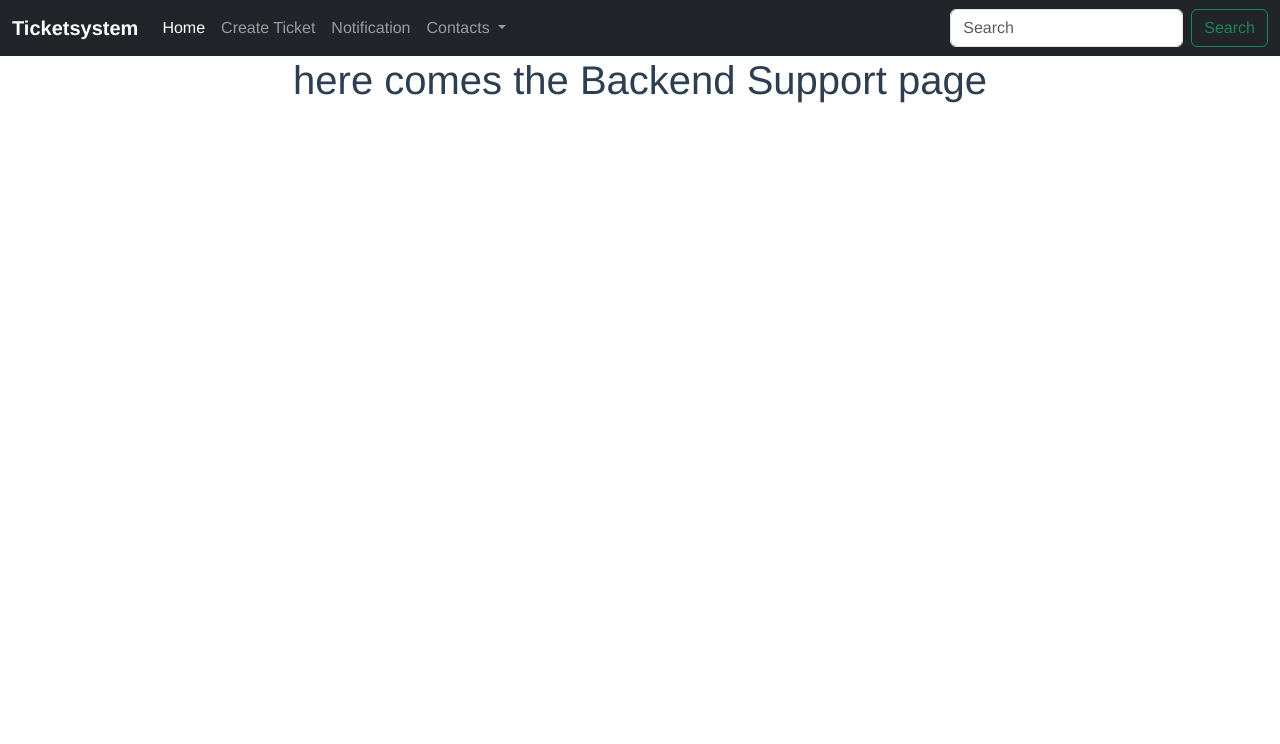
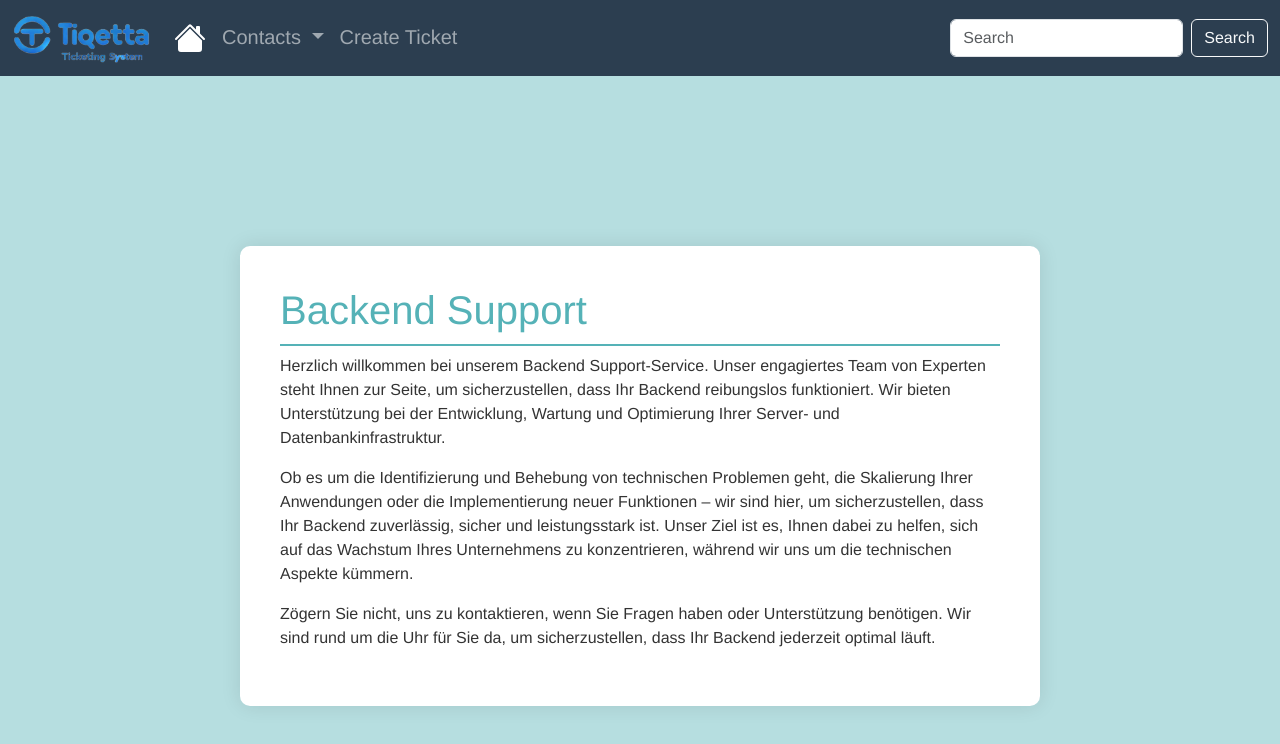
Before and after one commit to KanberZeren/ticketsystem-frontend, a Vue app: page /BackendSupport in a window 1280 px wide. Shown: the top 744 px of the page. Built offline with nearby package versions, Linux system fonts and the light colour scheme.

Commit message:
Design anpassung

```diff
--- a/src/App.vue
+++ b/src/App.vue
@@ -1,24 +1,34 @@
 <template>
-  <NavBar></NavBar>
-  <router-view/>
+  <div id="app">
+    <NavBar></NavBar>
+    <router-view class="main-content"></router-view>
+    <!--<FooterBar></FooterBar>-->
+  </div>
 </template>
 
 <script>
 import NavBar from '@/components/NavBar.vue'
+// import FooterBar from '@/components/FooterBar.vue'
 
 export default {
   name: 'App',
-  components: { NavBar }
+  components: { NavBar } // FooterBar
 }
 </script>
 
 <style>
 #app {
+  display: flex;
+  flex-direction: column;
+  min-height: 100vh;
   font-family: Avenir, Helvetica, Arial, sans-serif;
   -webkit-font-smoothing: antialiased;
   -moz-osx-font-smoothing: grayscale;
-  text-align: center;
   color: #2c3e50;
+}
+
+.main-content{
+  flex: 1;
 }
 
 nav {
--- /dev/null
+++ b/src/components/FooterBar.vue
@@ -0,0 +1,38 @@
+<script>
+export default {
+  name: 'FooterBar'
+}
+</script>
+
+<template>
+  <footer class="py-3 my-4 footer">
+    <ul class="nav justify-content-center border-bottom pb-3 mb-3">
+      <li class="nav-item"><a href="/" class="nav-link px-2 text-muted">Home</a></li>
+      <li class="nav-item"><a href="#" class="nav-link px-2 text-muted">Kontakt</a></li>
+      <li class="nav-item"><a href="#" class="nav-link px-2 text-muted">LinkedIn</a></li>
+      <li class="nav-item"><a href="#" class="nav-link px-2 text-muted">FAQs</a></li>
+      <li class="nav-item"><a href="#" class="nav-link px-2 text-muted">Impressum</a></li>
+    </ul>
+    <p class="text-center text-muted">© 2021 Company, Inc</p>
+  </footer>
+</template>
+
+<style scoped>
+.footer {
+  padding: 20px 50px;
+  display: flex;
+  justify-content: center;
+  align-items: center;
+  flex-direction: column;
+  position: fixed;
+  bottom: 0;
+  width: 100%;
+}
+
+.footer p {
+  color: #fff;
+  margin: 15px 0 10px 0;
+  font-size: 1rem;
+  font-weight: 300;
+}
+</style>
--- a/src/components/HomePage.vue
+++ b/src/components/HomePage.vue
@@ -13,6 +13,5 @@ export default {
 }
 </script>
 
-<!-- Add "scoped" attribute to limit CSS to this component only -->
 <style scoped>
 </style>
--- a/src/components/NavBar.vue
+++ b/src/components/NavBar.vue
@@ -5,38 +5,42 @@ export default {
 </script>
 
 <template>
-  <nav class="navbar navbar-expand-lg navbar-dark bg-dark">
+  <nav class="navbar navbar-expand-lg navbar-dark bg">
     <div class="container-fluid">
-      <router-link class="navbar-brand" to="/">Ticketsystem</router-link>
+      <router-link class="navbar-brand" to="/">
+        <img src="@/assets/logo.png" alt="Tiqetta" class="logo" to="/">
+      </router-link>
       <button class="navbar-toggler" type="button" data-bs-toggle="collapse" data-bs-target="#navbarScroll" aria-controls="navbarScroll" aria-expanded="false" aria-label="Toggle navigation">
         <span class="navbar-toggler-icon"></span>
       </button>
       <div class="collapse navbar-collapse" id="navbarScroll">
         <ul class="navbar-nav me-auto my-2 my-lg-0 navbar-nav-scroll" style="a--bs-scroll-height: 100px;">
           <li class="nav-item">
-            <router-link class="nav-link active" aria-current="page" to="/">Home</router-link>
-          </li>
-          <li class="nav-item">
-            <router-link class="nav-link" to="/NewTicket">Create Ticket</router-link>
-          </li>
-          <li class="nav-item">
-            <router-link class="nav-link" to="/Notification">Notification</router-link>
+            <router-link class="nav-link active" aria-current="page" to="/">
+              <svg xmlns="http://www.w3.org/2000/svg" width="32" height="32" fill="currentColor" class="bi bi-house-fill" viewBox="0 0 16 16">
+                <path d="M8.707 1.5a1 1 0 0 0-1.414 0L.646 8.146a.5.5 0 0 0 .708.708L8 2.207l6.646 6.647a.5.5 0 0 0 .708-.708L13 5.793V2.5a.5.5 0 0 0-.5-.5h-1a.5.5 0 0 0-.5.5v1.293z"/>
+                <path d="m8 3.293 6 6V13.5a1.5 1.5 0 0 1-1.5 1.5h-9A1.5 1.5 0 0 1 2 13.5V9.293z"/>
+              </svg>
+            </router-link>
           </li>
           <li class="nav-item dropdown">
             <a class="nav-link dropdown-toggle" href="#" id="navbarScrollingDropdown" role="button" data-bs-toggle="dropdown" aria-expanded="false">
               Contacts
             </a>
             <ul class="dropdown-menu" aria-labelledby="navbarScrollingDropdown">
-              <li><router-link class="dropdown-item" to="/ItServiceSupport">IT-Service-Support</router-link></li>
-              <li><router-link class="dropdown-item" to="/BackendSupport">Backend-Support</router-link></li>
+              <li><router-link class="dropdown dropdown-item" to="/ItServiceSupport">IT-Service-Support</router-link></li>
+              <li><router-link class="dropdown dropdown-item" to="/BackendSupport">Backend-Support</router-link></li>
               <li><hr class="dropdown-divider"></li>
-              <li><router-link class="dropdown-item" to="/ServiceCenter">Service-Center</router-link></li>
+              <li><router-link class="dropdown dropdown-item" to="/ServiceCenter">Service-Center</router-link></li>
             </ul>
           </li>
+          <router-link class="nav-link" :class="{ active: $route.path === '/NewTicket' }" to="/NewTicket">
+            Create Ticket
+          </router-link>
         </ul>
         <form class="d-flex">
           <input class="form-control me-2" type="search" placeholder="Search" aria-label="Search">
-          <button class="btn btn-outline-success" type="submit">Search</button>
+          <button class="btn btn-outline-light" type="submit">Search</button>
         </form>
       </div>
     </div>
@@ -44,5 +48,25 @@ export default {
 </template>
 
 <style scoped>
+.logo{
+  width: 138px;
+  height: 50px;
+}
+
+.nav-link{
+  font-size: 20px;
+}
+
+.bg{
+  background-color: #2c3e50;
+}
+
+.dropdown{
+  color: #2382d6;
+}
+
+.nav-link.active {
+  color: #2382d6;
+}
 
 </style>
--- a/src/components/NewTicket.vue
+++ b/src/components/NewTicket.vue
@@ -1,28 +1,34 @@
 <template>
-  <div class="NewTicket">
+  <div class="new-ticket-container">
     <h1>Create New Ticket</h1>
-    <form @submit.prevent="saveTicket">
+    <form @submit.prevent="saveTicket" class="ticket-form">
+      <div class="form-group">
         <label for="betreff">Betreff:</label>
-      <input v-model="betreff" type="text" required />
+        <input v-model="betreff" type="text" required class="form-control" />
+      </div>
 
+      <div class="form-group">
         <label for="nachricht">Nachricht:</label>
-      <textarea v-model="nachricht" required></textarea>
+        <textarea v-model="nachricht" required class="form-control"></textarea>
+      </div>
 
+      <div class="form-group">
         <label for="status">Status:</label>
-      <select v-model="status" required>
-        <option value="OFFEN">Offen</option>
+        <select v-model="status" required class="form-control">
+          <option value="OFFEN" disabled selected>Offen</option>
           <option value="GELÖST">Gelöst</option>
           <option value="WARTEND">Wartend</option>
-        <option value="IN_BEARBEITUNG">in Bearbeitung</option>
+          <option value="IN_BEARBEITUNG">In Bearbeitung</option>
         </select>
-
-      <!-- Display the created at time after saving a new ticket -->
-      <div v-if="erstelltAm">
-        <label>Erstellt am:</label>
-        <span>{{ erstelltAm }}</span>
       </div>
 
-      <button type="submit">Speichern</button>
+      <!-- Display the created time after saving a new ticket -->
+      <div v-if="erstelltAm" class="form-group">
+        <label>Erstellt am:</label>
+        <span class="created-at">{{ erstelltAm }}</span>
+      </div>
+
+      <button type="submit" class="btn btn-primary">Speichern</button>
     </form>
   </div>
 </template>
@@ -35,7 +41,7 @@ export default {
     return {
       betreff: '',
       nachricht: '',
-      status: 'Offen', // default set "Offen" da Ticket neu erstell und somit noch nicht bearbeitet sein kann
+      status: 'Offen',
       erstelltAm: null
     }
   },
@@ -58,4 +64,44 @@ export default {
 </script>
 
 <style scoped>
+.new-ticket-container {
+  max-width: 600px;
+  margin: auto;
+}
+
+.ticket-form {
+  display: grid;
+  gap: 1rem;
+}
+
+.form-group {
+  margin-bottom: 1rem;
+}
+
+.form-control {
+  width: 100%;
+  padding: 0.5rem;
+  font-size: 1rem;
+  border: 1px solid #ccc;
+  border-radius: 4px;
+}
+
+.created-at {
+  font-weight: bold;
+}
+
+.btn-primary {
+  background-color: #007bff;
+  color: white;
+  padding: 0.5rem 1rem;
+  border: none;
+  border-radius: 4px;
+  cursor: pointer;
+}
+
+.form-control:disabled {
+  background-color: #f8f9fa;
+  color: #6c757d;
+  cursor: not-allowed;
+}
 </style>
--- a/src/views/BackendSupportView.vue
+++ b/src/views/BackendSupportView.vue
@@ -1,13 +1,46 @@
-<script setup>
-
-</script>
-
 <template>
-  <div class="BackendSupport">
-    <h1>here comes the Backend Support page</h1>
+  <div class="SupportPage">
+    <div class="content">
+      <h1>Backend Support</h1>
+      <p>
+        Herzlich willkommen bei unserem Backend Support-Service. Unser engagiertes Team von Experten steht Ihnen zur Seite, um sicherzustellen, dass Ihr Backend reibungslos funktioniert. Wir bieten Unterstützung bei der Entwicklung, Wartung und Optimierung Ihrer Server- und Datenbankinfrastruktur.
+      </p>
+      <p>
+        Ob es um die Identifizierung und Behebung von technischen Problemen geht, die Skalierung Ihrer Anwendungen oder die Implementierung neuer Funktionen – wir sind hier, um sicherzustellen, dass Ihr Backend zuverlässig, sicher und leistungsstark ist. Unser Ziel ist es, Ihnen dabei zu helfen, sich auf das Wachstum Ihres Unternehmens zu konzentrieren, während wir uns um die technischen Aspekte kümmern.
+      </p>
+      <p>
+        Zögern Sie nicht, uns zu kontaktieren, wenn Sie Fragen haben oder Unterstützung benötigen. Wir sind rund um die Uhr für Sie da, um sicherzustellen, dass Ihr Backend jederzeit optimal läuft.
+      </p>
+    </div>
   </div>
 </template>
 
 <style scoped>
+.SupportPage {
+  display: flex;
+  justify-content: center;
+  align-items: center;
+  min-height: 100vh;
+  background: #b6dee0;
+}
 
+.content {
+  max-width: 800px;
+  padding: 40px;
+  text-align: left;
+  background-color: #fff;
+  border-radius: 10px;
+  box-shadow: 0 0 20px rgba(0, 0, 0, 0.1);
+}
+
+h1 {
+  color: #55b2b7;
+  border-bottom: 2px solid #55b2b7;
+  padding-bottom: 10px;
+}
+
+p {
+  margin-bottom: 16px;
+  color: #333;
+}
 </style>
--- a/src/views/HomeView.vue
+++ b/src/views/HomeView.vue
@@ -1,7 +1,6 @@
 <template>
   <div class="home">
     <HomePage msg="Welcome to our Ticketsystem!"/>
-    <button @click="goToNewTicketView">Neues Ticket erstellen</button>
     <TicketListe/>
   </div>
 </template>
@@ -15,14 +14,15 @@ export default {
   components: {
     HomePage,
     TicketListe
-  },
-  methods: {
-    goToNewTicketView () {
-      this.$router.push({ name: 'NewTicket' })
-    }
   }
 }
 </script>
 
-<style>
+<style scoped>
+.home {
+  margin-left: 20px;
+  margin-left: 20px;
+  flex-direction: column;
+  padding: 20px;
+}
 </style>
--- a/src/views/ItServiceSupportView.vue
+++ b/src/views/ItServiceSupportView.vue
@@ -1,13 +1,47 @@
-<script setup>
-
-</script>
-
 <template>
   <div class="ItServiceSupport">
-    <h1>here comes the IT Service Support page</h1>
+    <div class="content">
+      <div class="text-container">
+        <h2>Herzlich willkommen beim IT Service Support</h2>
+        <p>
+          Unser engagiertes IT-Support-Team steht Ihnen zur Verfügung, um Ihnen bei allen technischen Herausforderungen zu helfen. Wir sind hier, um sicherzustellen, dass Ihre IT-Erfahrung reibungslos verläuft. <br><br>Bei Fragen können Sie uns unter folgender Nummer erreichen: +49 12345678910112
+        </p>
+      </div>
+      <div class="image-container">
+        <img src="@/assets/Support.png" alt="IT Support Image">
+      </div>
+    </div>
   </div>
 </template>
 
 <style scoped>
+.ItServiceSupport {
+  text-align: center;
+  padding-top: 10%;
+  background: #96c1e2;
+  color: #fff;
+  min-height: 100vh;
+}
 
+.content {
+  display: flex;
+  justify-content: space-between;
+  max-width: 800px;
+  margin: 0 auto;
+}
+
+.text-container {
+  flex: 1;
+  text-align: left;
+}
+
+.image-container {
+  flex: 1;
+  text-align: right;
+}
+
+img {
+  max-width: 100%;
+  height: auto;
+}
 </style>
--- a/src/views/NewTicketView.vue
+++ b/src/views/NewTicketView.vue
@@ -1,7 +1,6 @@
 <template>
   <div class="NewTicket">
-    <h1>here comes the new ticket</h1>
-    <NewTicket/>
+    <NewTicket style="margin-top: 20px"/>
   </div>
 </template>
 
```
Also changed, not shown: src/components/TicketListe.vue (+60 -6 lines), src/assets/Support.png (added), src/assets/logo.png. Lines whose indentation alone changed are shown as unchanged.
